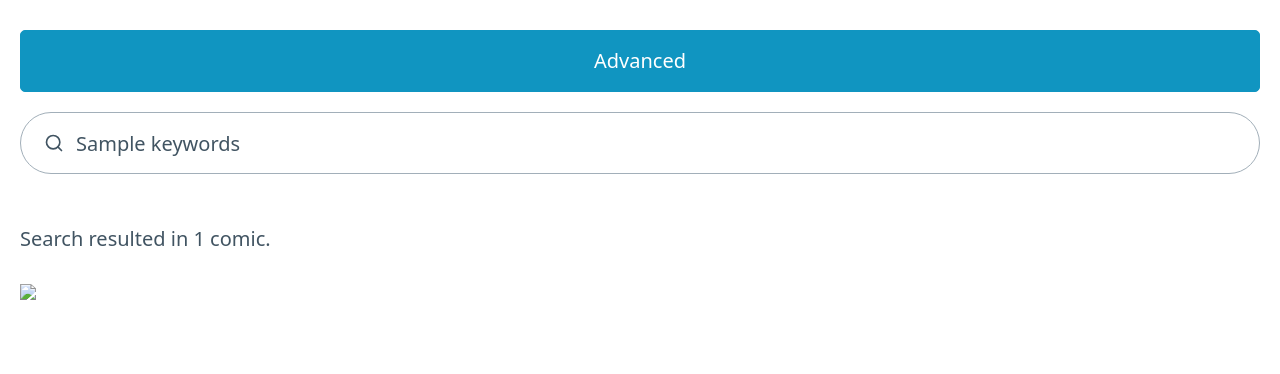
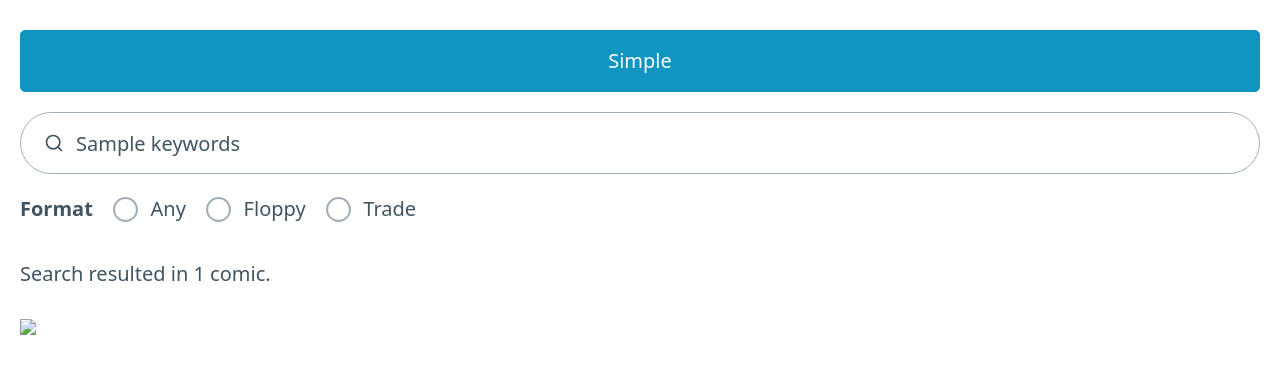
Before and after one commit to jamesbharvey/fun, a Django app: template mycc/search/templates/search/index.html in a window 1280 px wide. Shown: the top 374 px of the page. Run offline with Django 3.2, Linux system fonts and the light colour scheme; the template is opened without the code that fills it: most values are stand-ins (such as "Sample title", 1, 10 or a date in 2020); some libraries are stand-ins or nearby versions.

Commit message:
search "stickiness" works properly

```diff
--- a/mycc/search/static/search/advanced_search.js
+++ b/mycc/search/static/search/advanced_search.js
@@ -4,7 +4,11 @@ const e = React.createElement;
 class AdvancedButton extends React.Component {
   constructor(props) {
     super(props);
-    this.state = { advanced: false };
+    if ($('#search_mode').val() === 'simple') {
+      this.state = { advanced: false };
+    } else {
+      this.state = { advanced: true };
+    }
   }
 
   render() {
@@ -31,9 +35,12 @@ class AdvancedButton extends React.Component {
 
   toggleAdvancedSearchVisible() {
     if (this.state.advanced) {
-      $('#advanced_search').show()
+      $('#search_mode').val("advanced");
+      $('#advanced_search').show();
     } else {
-      $('#advanced_search').hide()
+      $('input:radio[name="format"][value="Any"]').prop('checked', true);
+      $('#search_mode').val("simple");
+      $('#advanced_search').hide();
     }
   }
 }
--- a/mycc/search/templates/search/index.html
+++ b/mycc/search/templates/search/index.html
@@ -28,6 +28,7 @@
                 <div id="advanced_search_button"></div>
                     <form>
                         <input type="search" id="keywords" name="keywords" {% if keywords != '' %}value="{{ keywords }}"{% endif %}>
+                        <input type="hidden" id="search_mode" name="search_mode" value="{{ search_mode }}">
                     <div id="advanced_search" class="hidden">
                                 <div class="wrapper">
                                     <legend><strong>Format</strong></legend>
--- a/mycc/search/views.py
+++ b/mycc/search/views.py
@@ -19,6 +19,10 @@ def index(request):
         context['format'] = get_params['format']
     else:
         context['format'] = 'Any'
+    if 'search_mode' in get_params:
+        context['search_mode'] = get_params['search_mode']
+    else:
+        context['search_mode'] = "simple"
     if 'keywords' in get_params:
         context['keywords'] = get_params['keywords']
         query = {"$text": {"$search": get_params['keywords']}}
```
